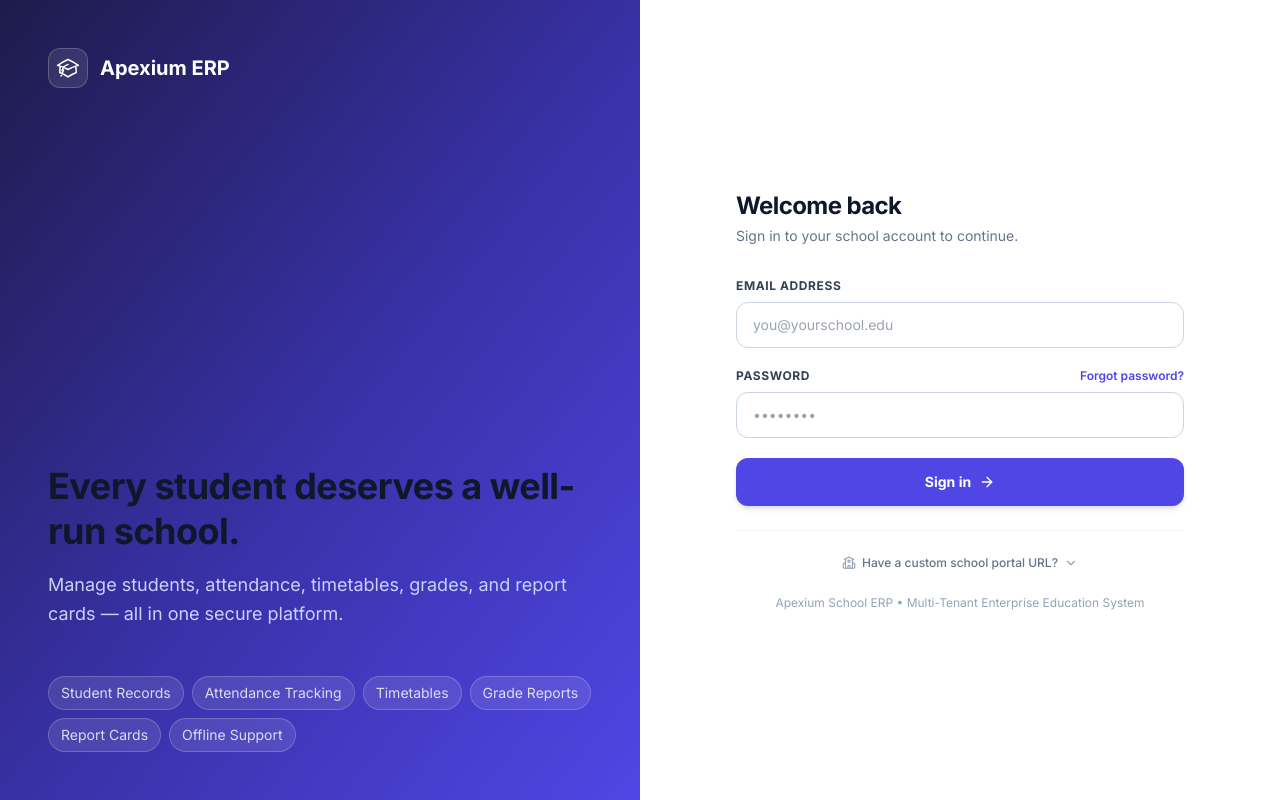
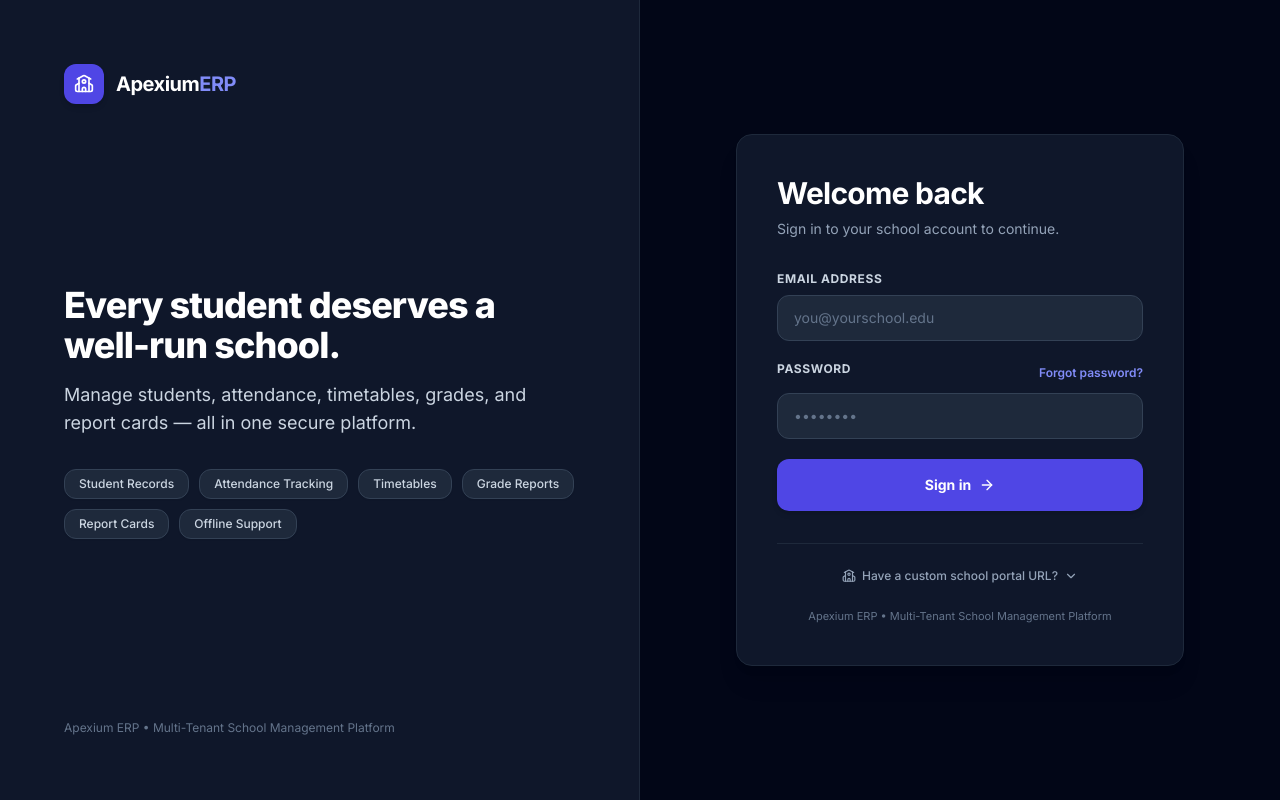
Before and after one commit to Psalmmy007/apexium-school-management-system, a Next.js app in the folder apps/web/: page /auth/login in a window 1280 px wide. Built offline with nearby package versions, Linux system fonts and the light colour scheme.

Commit message:
feat(design-system): Unify public design tokens across landing page and login portal - shared tokens, BrandLogo, dark slate palette, Lucide icon system

```diff
--- a/apps/web/src/app/auth/layout.tsx
+++ b/apps/web/src/app/auth/layout.tsx
@@ -1,4 +1,6 @@
 import type { Metadata } from "next";
+import { BrandLogo } from "@/components/public/BrandLogo";
+import { tokens } from "@/lib/design-system/tokens";
 
 export const metadata: Metadata = {
   title: "Sign In",
@@ -11,40 +13,24 @@ export default function AuthLayout({
   children: React.ReactNode;
 }) {
   return (
-    <div className="min-h-screen flex">
-      {/* Left panel — branding */}
-      <div className="hidden lg:flex flex-col w-1/2 bg-gradient-to-br from-brand-950 via-brand-800 to-brand-600 p-12 text-white">
-        <div className="flex items-center gap-3 mb-auto">
-          <div className="w-10 h-10 rounded-xl bg-white/10 backdrop-blur-sm border border-white/20 flex items-center justify-center">
-            <svg
-              className="w-6 h-6 text-white"
-              fill="none"
-              viewBox="0 0 24 24"
-              stroke="currentColor"
-              strokeWidth={1.5}
-            >
-              <path
-                strokeLinecap="round"
-                strokeLinejoin="round"
-                d="M4.26 10.147a60.436 60.436 0 00-.491 6.347A48.627 48.627 0 0112 20.904a48.627 48.627 0 018.232-4.41 60.46 60.46 0 00-.491-6.347m-15.482 0a50.57 50.57 0 00-2.658-.813A59.905 59.905 0 0112 3.493a59.902 59.902 0 0110.399 5.84c-.896.248-1.783.52-2.658.814m-15.482 0A50.697 50.697 0 0112 13.489a50.702 50.702 0 017.74-3.342M6.75 15a.75.75 0 100-1.5.75.75 0 000 1.5zm0 0v-3.675A55.378 55.378 0 0112 8.443m-7.007 11.55A5.981 5.981 0 006.75 15.75v-1.5"
-              />
-            </svg>
-          </div>
-          <span className="font-bold text-xl">Apexium ERP</span>
+    <div className={tokens.pageContainer}>
+      <div className="min-h-screen flex flex-col lg:flex-row">
+        {/* Left panel — consistent dark branding with feature highlights */}
+        <div className="hidden lg:flex flex-col w-1/2 bg-slate-900 border-r border-slate-800 p-12 lg:p-16 text-white justify-between">
+          <div>
+            <BrandLogo />
           </div>
 
-        <div className="mb-12">
-          <h2 className="text-4xl font-bold mb-4 leading-tight">
+          <div className="my-auto py-12">
+            <h2 className="text-3xl sm:text-4xl font-extrabold mb-4 tracking-tight leading-tight text-white">
               Every student deserves a well-run school.
             </h2>
-          <p className="text-brand-200 text-lg leading-relaxed">
-            Manage students, attendance, timetables, grades, and report cards —
-            all in one secure platform.
+            <p className="text-slate-300 text-base sm:text-lg leading-relaxed mb-8 font-normal">
+              Manage students, attendance, timetables, grades, and report cards — all in one secure platform.
             </p>
-        </div>
 
-        {/* Feature pills */}
-        <div className="flex flex-wrap gap-2">
+            {/* Feature tags styled with shared design tokens */}
+            <div className="flex flex-wrap gap-2.5">
               {[
                 "Student Records",
                 "Attendance Tracking",
@@ -55,7 +41,7 @@ export default function AuthLayout({
               ].map((feature) => (
                 <span
                   key={feature}
-              className="px-3 py-1.5 rounded-full bg-white/10 border border-white/20 text-sm text-white/80"
+                  className="px-3.5 py-1.5 rounded-xl bg-slate-800 border border-slate-700 text-xs font-medium text-slate-300 shadow-sm"
                 >
                   {feature}
                 </span>
@@ -63,9 +49,15 @@ export default function AuthLayout({
             </div>
           </div>
 
+          <p className="text-xs text-slate-500">
+            Apexium ERP • Multi-Tenant School Management Platform
+          </p>
+        </div>
+
         {/* Right panel — auth form */}
-      <div className="flex-1 flex items-center justify-center p-4 sm:p-8 md:p-12 bg-white min-h-screen">
+        <div className="flex-1 flex items-center justify-center p-6 sm:p-10 lg:p-16 bg-slate-950 min-h-screen">
           {children}
+        </div>
       </div>
     </div>
   );
--- a/apps/web/src/app/auth/login/page.tsx
+++ b/apps/web/src/app/auth/login/page.tsx
@@ -4,6 +4,8 @@ import { useState, useEffect, Suspense } from "react";
 import { useRouter, useSearchParams } from "next/navigation";
 import { createSupabaseBrowserClient } from "@/lib/supabase/client";
 import { School, AlertCircle, Sparkles, ArrowRight, ChevronDown } from "lucide-react";
+import { BrandLogo } from "@/components/public/BrandLogo";
+import { tokens } from "@/lib/design-system/tokens";
 
 function LoginFormContent() {
   const router = useRouter();
@@ -64,28 +66,23 @@ function LoginFormContent() {
   }
 
   return (
-    <div className="w-full max-w-md animate-slide-up">
+    <div className={tokens.authCard}>
       {/* Mobile Brand Header */}
       <div className="flex items-center gap-3 mb-8 lg:hidden">
-        <div className="w-10 h-10 rounded-xl bg-indigo-600 flex items-center justify-center shadow-md">
-          <School className="w-5 h-5 text-white" />
-        </div>
-        <span className="font-extrabold text-xl text-slate-900 tracking-tight">
-          Apexium<span className="text-indigo-600">ERP</span>
-        </span>
+        <BrandLogo />
       </div>
 
-      <h1 className="text-2xl font-bold text-slate-900 tracking-tight mb-1">Welcome back</h1>
-      <p className="text-slate-500 text-sm mb-8">
+      <h1 className="text-2xl sm:text-3xl font-bold text-white tracking-tight mb-2">Welcome back</h1>
+      <p className="text-slate-400 text-sm mb-8">
         Sign in to your school account to continue.
       </p>
 
       {demoNotice && (
         <div
           id="demo-banner"
-          className="mb-6 p-3.5 rounded-xl bg-indigo-50 border border-indigo-200 text-xs font-semibold text-indigo-800 flex items-center gap-2"
+          className={tokens.bannerNotice + " mb-6"}
         >
-          <Sparkles className="w-4 h-4 text-indigo-600 shrink-0" />
+          <Sparkles className="w-4 h-4 text-indigo-400 shrink-0" />
           <span>{demoNotice}</span>
         </div>
       )}
@@ -93,7 +90,7 @@ function LoginFormContent() {
       {/* Clean Single-Purpose Login Form */}
       <form id="login-form" onSubmit={handleLogin} className="space-y-5">
         <div>
-          <label htmlFor="email" className="block text-xs font-bold text-slate-700 uppercase tracking-wider mb-2">
+          <label htmlFor="email" className={tokens.label}>
             Email Address
           </label>
           <input
@@ -104,17 +101,17 @@ function LoginFormContent() {
             required
             value={email}
             onChange={(e) => setEmail(e.target.value)}
-            className="w-full px-4 py-3 rounded-xl border border-slate-300 focus:border-indigo-500 focus:ring-1 focus:ring-indigo-500 outline-none text-slate-900 text-sm transition-all"
+            className={tokens.input}
             placeholder="you@yourschool.edu"
           />
         </div>
 
         <div>
           <div className="flex items-center justify-between mb-2">
-            <label htmlFor="password" className="block text-xs font-bold text-slate-700 uppercase tracking-wider">
+            <label htmlFor="password" className={tokens.label + " mb-0"}>
               Password
             </label>
-            <a href="#forgot-password" className="text-xs font-semibold text-indigo-600 hover:text-indigo-700 transition-colors">
+            <a href="#forgot-password" className="text-xs font-semibold text-indigo-400 hover:text-indigo-300 transition-colors">
               Forgot password?
             </a>
           </div>
@@ -126,7 +123,7 @@ function LoginFormContent() {
             required
             value={password}
             onChange={(e) => setPassword(e.target.value)}
-            className="w-full px-4 py-3 rounded-xl border border-slate-300 focus:border-indigo-500 focus:ring-1 focus:ring-indigo-500 outline-none text-slate-900 text-sm transition-all"
+            className={tokens.input}
             placeholder="••••••••"
           />
         </div>
@@ -135,9 +132,9 @@ function LoginFormContent() {
           <div
             id="login-error"
             role="alert"
-            className="rounded-xl bg-red-50 border border-red-200 p-4 text-sm text-red-700 font-medium flex items-center gap-2"
+            className={tokens.bannerError}
           >
-            <AlertCircle className="w-4 h-4 text-red-600 shrink-0" />
+            <AlertCircle className="w-4 h-4 text-red-400 shrink-0" />
             <span>{error}</span>
           </div>
         )}
@@ -146,7 +143,7 @@ function LoginFormContent() {
           id="login-submit"
           type="submit"
           disabled={loading}
-          className="w-full py-3.5 px-4 bg-indigo-600 hover:bg-indigo-500 text-white font-bold rounded-xl shadow-md transition-all text-sm cursor-pointer disabled:opacity-50 flex items-center justify-center gap-2"
+          className={tokens.btnPrimary + " w-full py-4"}
         >
           {loading ? (
             <>
@@ -181,15 +178,15 @@ function LoginFormContent() {
       </form>
 
       {/* School Subdomain Portal Lookup (Helpful helper for multi-tenant schools) */}
-      <div className="mt-6 pt-6 border-t border-slate-100 text-center">
-        <details className="group text-xs text-slate-500">
-          <summary className="cursor-pointer font-medium hover:text-indigo-600 transition-colors list-none flex items-center justify-center gap-1.5">
+      <div className="mt-8 pt-6 border-t border-slate-800 text-center">
+        <details className="group text-xs text-slate-400">
+          <summary className="cursor-pointer font-medium hover:text-indigo-400 transition-colors list-none flex items-center justify-center gap-1.5">
             <School className="w-3.5 h-3.5 text-slate-400" />
             <span>Have a custom school portal URL?</span>
             <ChevronDown className="w-3.5 h-3.5 text-slate-400 group-open:rotate-180 transition-transform" />
           </summary>
-          <div className="mt-3 p-3 bg-slate-50 rounded-xl border border-slate-200 text-left space-y-2">
-            <p className="text-[11px] text-slate-500">
+          <div className="mt-3 p-3.5 bg-slate-950 rounded-xl border border-slate-800 text-left space-y-2">
+            <p className="text-[11px] text-slate-400 leading-relaxed">
               If your school has a dedicated Apexium portal (e.g., <code>schoolname.apexium.app</code> or <code>/s/schoolname</code>), you can enter your school code below to navigate there directly:
             </p>
             <div className="flex gap-2">
@@ -197,7 +194,7 @@ function LoginFormContent() {
                 type="text"
                 id="school-slug-input"
                 placeholder="school-code (e.g. stjude)"
-                className="flex-1 px-3 py-1.5 rounded-lg border border-slate-300 text-xs focus:ring-1 focus:ring-indigo-500 outline-none"
+                className="flex-1 px-3 py-1.5 rounded-lg bg-slate-900 border border-slate-700 text-white placeholder-slate-500 text-xs focus:ring-1 focus:ring-indigo-500 outline-none"
                 onKeyDown={(e) => {
                   if (e.key === "Enter") {
                     e.preventDefault();
@@ -213,7 +210,7 @@ function LoginFormContent() {
                   const val = (input?.value || "").trim().toLowerCase();
                   if (val) router.push(`/s/${val}/auth/login`);
                 }}
-                className="px-3 py-1.5 bg-slate-800 hover:bg-slate-700 text-white rounded-lg text-xs font-semibold transition"
+                className="px-3.5 py-1.5 bg-slate-800 hover:bg-slate-700 text-white rounded-lg text-xs font-semibold transition border border-slate-700"
               >
                 Go
               </button>
@@ -222,8 +219,8 @@ function LoginFormContent() {
         </details>
       </div>
 
-      <p className="mt-6 text-center text-xs text-slate-400">
-        Apexium School ERP • Multi-Tenant Enterprise Education System
+      <p className="mt-6 text-center text-[11px] text-slate-500">
+        Apexium ERP • Multi-Tenant School Management Platform
       </p>
     </div>
   );
@@ -231,7 +228,7 @@ function LoginFormContent() {
 
 export default function LoginPage() {
   return (
-    <Suspense fallback={<div className="p-8 text-slate-500">Loading authentication portal...</div>}>
+    <Suspense fallback={<div className="p-8 text-slate-400">Loading authentication portal...</div>}>
       <LoginFormContent />
     </Suspense>
   );
--- /dev/null
+++ b/apps/web/src/components/public/BrandLogo.tsx
@@ -0,0 +1,17 @@
+import React from "react";
+import Link from "next/link";
+import { School } from "lucide-react";
+import { tokens } from "@/lib/design-system/tokens";
+
+export function BrandLogo({ href = "/" }: { href?: string }) {
+  return (
+    <Link href={href} className="inline-flex items-center space-x-3 group">
+      <div className={tokens.iconBoxPrimary}>
+        <School className="w-5 h-5 text-white" />
+      </div>
+      <span className="text-xl font-bold tracking-tight text-white">
+        Apexium<span className="text-indigo-400">ERP</span>
+      </span>
+    </Link>
+  );
+}
--- /dev/null
+++ b/apps/web/src/lib/design-system/tokens.ts
@@ -0,0 +1,54 @@
+/**
+ * Apexium Shared Public Design System Tokens
+ * Source of truth for all public-facing pages (Landing, Login, Pricing, Registration, Subdomain Portal).
+ * Compliant with Milestone 37 anti-slop guidelines:
+ * - High-contrast deep slate palette (bg-slate-950 / bg-slate-900)
+ * - Pure indigo primary accent (#4F46E5 / bg-indigo-600)
+ * - Zero glowing colored shadows (standard elevation shadows only)
+ * - Tight, deliberate typographic scale
+ * - Neutral border styling (border-slate-800 / border-slate-700)
+ */
+
+export const tokens = {
+  // Page & Surface Containers
+  pageContainer: "min-h-screen bg-slate-950 text-slate-100 font-sans antialiased",
+  header: "sticky top-0 z-50 backdrop-blur-md bg-slate-950/90 border-b border-slate-800",
+  footer: "py-12 bg-slate-950 border-t border-slate-900 text-xs text-slate-500",
+
+  // Cards & Panels
+  card: "p-6 rounded-2xl bg-slate-900 border border-slate-800 shadow-md",
+  cardHover: "p-6 rounded-2xl bg-slate-900 border border-slate-800 hover:border-slate-700 shadow-md transition-all",
+  cardSubtle: "p-4 rounded-xl bg-slate-950 border border-slate-800",
+  authCard: "w-full max-w-md p-8 sm:p-10 rounded-2xl bg-slate-900 border border-slate-800 shadow-xl",
+
+  // Typography
+  h1: "text-4xl sm:text-6xl lg:text-7xl font-extrabold text-white tracking-tight leading-[1.15]",
+  h2: "text-2xl sm:text-3xl font-bold text-white tracking-tight",
+  h3: "text-lg font-bold text-white",
+  subtitle: "text-lg sm:text-xl text-slate-300 leading-relaxed font-normal",
+  body: "text-sm text-slate-300 leading-relaxed",
+  caption: "text-xs text-slate-400",
+  overline: "text-xs font-bold text-slate-400 uppercase tracking-wider",
+
+  // Form Inputs
+  input: "w-full px-4 py-3 rounded-xl bg-slate-800 border border-slate-700 text-white placeholder-slate-500 focus:border-indigo-500 focus:ring-1 focus:ring-indigo-500 outline-none text-sm transition-all",
+  label: "block text-xs font-bold text-slate-300 uppercase tracking-wider mb-2",
+
+  // Buttons
+  btnPrimary: "inline-flex items-center justify-center font-bold text-sm text-white bg-indigo-600 hover:bg-indigo-500 px-6 py-3.5 rounded-xl shadow-md transition-all gap-2 disabled:opacity-50",
+  btnPrimaryLg: "inline-flex items-center justify-center font-bold text-base text-white bg-indigo-600 hover:bg-indigo-500 px-8 py-4 rounded-xl shadow-lg transition-all gap-2 disabled:opacity-50",
+  btnSecondary: "inline-flex items-center justify-center font-semibold text-sm text-slate-300 hover:text-white bg-slate-900 hover:bg-slate-800 border border-slate-800 px-6 py-3.5 rounded-xl shadow-sm transition-all gap-2",
+  btnGhost: "inline-flex items-center justify-center font-semibold text-sm text-slate-300 hover:text-white px-4 py-2 rounded-lg border border-slate-800 hover:border-slate-700 hover:bg-slate-900 transition-all gap-2",
+  btnSmallAction: "w-full text-center py-2.5 px-3 rounded-lg bg-slate-800 hover:bg-slate-700 text-slate-200 text-xs font-semibold border border-slate-700 transition-all flex items-center justify-center gap-1.5",
+
+  // Badges & Notices
+  badgeNeutral: "inline-flex items-center px-2.5 py-0.5 rounded-md bg-slate-800 border border-slate-700 text-slate-300 text-xs font-medium",
+  badgeRecommended: "inline-flex items-center px-3 py-0.5 rounded-full bg-indigo-600 text-white text-[10px] font-bold uppercase tracking-wider",
+  bannerNotice: "p-3.5 rounded-xl bg-indigo-950/60 border border-indigo-800 text-xs font-semibold text-indigo-300 flex items-center gap-2",
+  bannerError: "p-3.5 rounded-xl bg-red-950/60 border border-red-800 text-xs font-medium text-red-300 flex items-center gap-2",
+
+  // Icon Containers
+  iconBoxPrimary: "w-10 h-10 rounded-xl bg-indigo-600 flex items-center justify-center shadow-md text-white",
+  iconBoxNeutral: "w-10 h-10 rounded-lg bg-slate-800 border border-slate-700 flex items-center justify-center text-indigo-400",
+  iconBoxLarge: "w-12 h-12 rounded-xl bg-slate-800 border border-slate-700 flex items-center justify-center text-indigo-400",
+} as const;
```
Also changed, not shown: apps/web/src/app/page.tsx (+67 -73 lines). Lines whose indentation alone changed are shown as unchanged.
